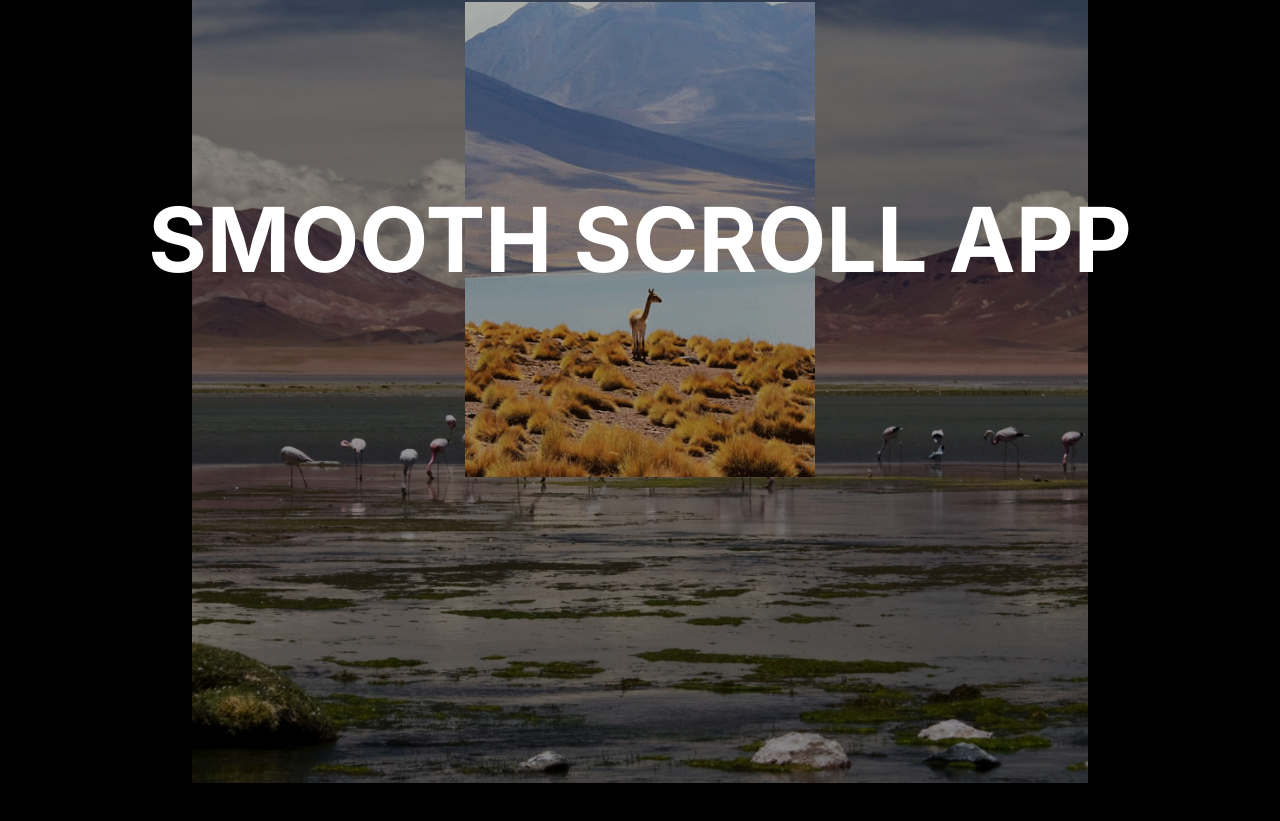
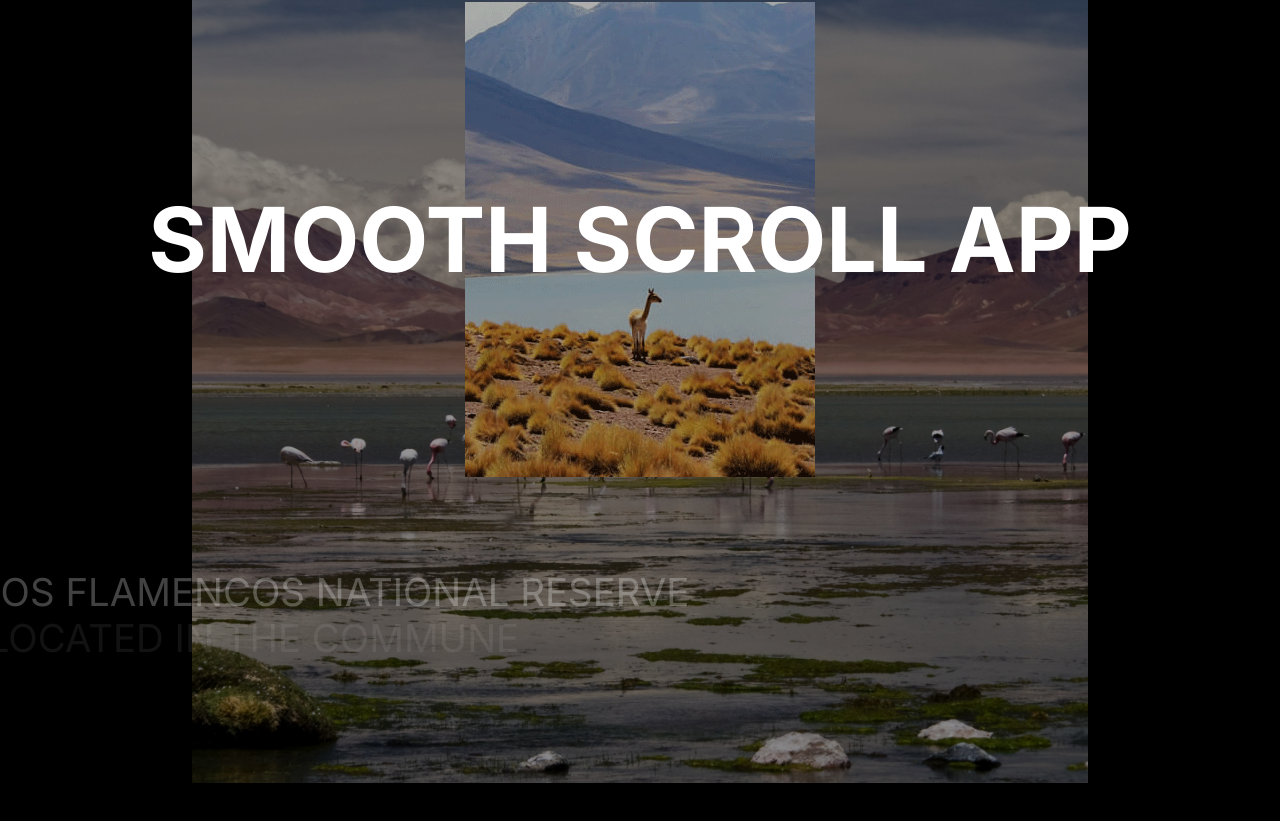
Before and after one commit to daniArbesu/smooth-scroll-app, a Next.js app: page / in a window 1280 px wide. Shown: the part 169-990 px from the top of the page. Built offline with nearby package versions, Linux system fonts and the light colour scheme.

Commit message:
feat: about section animation

```diff
--- a/src/components/AboutSection/index.tsx
+++ b/src/components/AboutSection/index.tsx
@@ -1,7 +1,15 @@
+import { aboutText } from '@/constants/text';
 import styles from './style.module.css';
+import AnimatedText from '../ui/AnimatedText';
 
 const AboutSection = () => {
-  return <section className={styles.about}>AboutSection</section>;
+  return (
+    <section className={styles.about}>
+      {aboutText.map((text, index) => (
+        <AnimatedText text={text} key={index} />
+      ))}
+    </section>
+  );
 };
 
 export default AboutSection;
--- a/src/components/AboutSection/style.module.css
+++ b/src/components/AboutSection/style.module.css
@@ -0,0 +1,14 @@
+.about {
+  position: relative;
+  z-index: 5;
+  font-size: 3vw;
+  color: white;
+  text-transform: uppercase;
+  margin-top: 25svh;
+  margin-left: 10vw;
+}
+
+.about p {
+  margin: 0;
+  position: relative;
+}
--- a/src/components/ui/AnimatedText/index.tsx
+++ b/src/components/ui/AnimatedText/index.tsx
@@ -1,11 +1,30 @@
 import styles from './style.module.css';
+import { useLayoutEffect, useRef } from 'react';
+import { gsap } from 'gsap';
+import { ScrollTrigger } from 'gsap/ScrollTrigger';
 
-type Props = {
-  children: JSX.Element;
-};
+interface Props {
+  text: string;
+}
 
-const AnimatedText: React.FC<Props> = ({ children }) => {
-  return <div>{children}</div>;
+const AnimatedText: React.FC<Props> = ({ text }) => {
+  const textRef = useRef(null);
+
+  useLayoutEffect(() => {
+    gsap.registerPlugin(ScrollTrigger);
+
+    gsap.from(textRef.current, {
+      scrollTrigger: {
+        trigger: textRef.current,
+        start: '0px bottom',
+        end: 'bottom+=400px bottom',
+        scrub: true
+      },
+      left: '-200px',
+      opacity: 0
+    });
+  }, []);
+  return <p ref={textRef}>{text}</p>;
 };
 
 export default AnimatedText;
```
